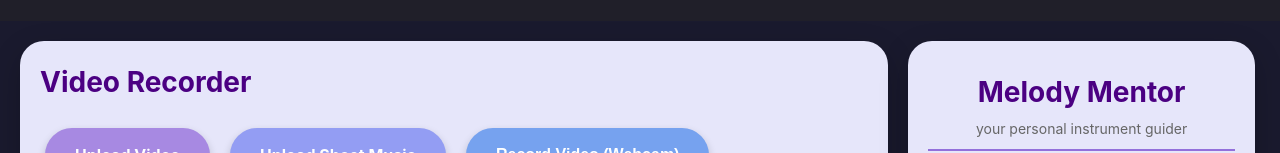
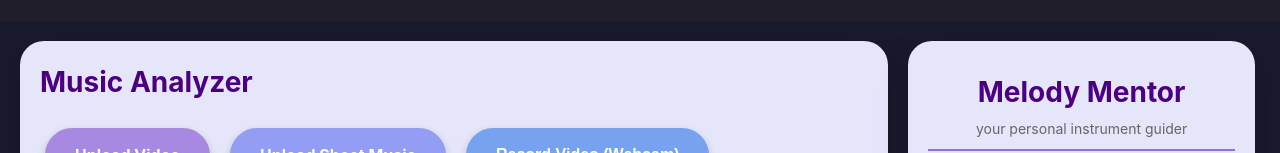
Before and after one commit to savannahalanis/melody-mentor, a React (Vite) app in the folder Frontend/: page /play in a window 1280 px wide. Shown: the part 131-284 px from the top of the page. Built offline with nearby package versions, Linux system fonts and the light colour scheme.

Commit message:
fixed chat messages

```diff
--- a/Frontend/src/pages/Play.jsx
+++ b/Frontend/src/pages/Play.jsx
@@ -179,7 +179,7 @@ function Play() {
     if (currentStep === 1) {
       // Skip the first question about instrument
       setChatMessages(prev => [...prev, {
-        text: "Great! How can I help you with your instrument today? I can offer technique advice, recommend practice exercises, or analyze your playing.",
+        text: "Great! How can I help you today then? I can offer technique advice, recommend practice exercises, or analyze your playing.",
         sender: 'ai',
         id: Date.now(),
         animate: true
@@ -227,7 +227,7 @@ function Play() {
             color: '#4B0082',
             marginBottom: '20px',
             fontSize: '28px'
-          }}>Video Recorder</h1>
+          }}>Music Analyzer</h1>
 
           <div style={{
             display: 'flex',
```
